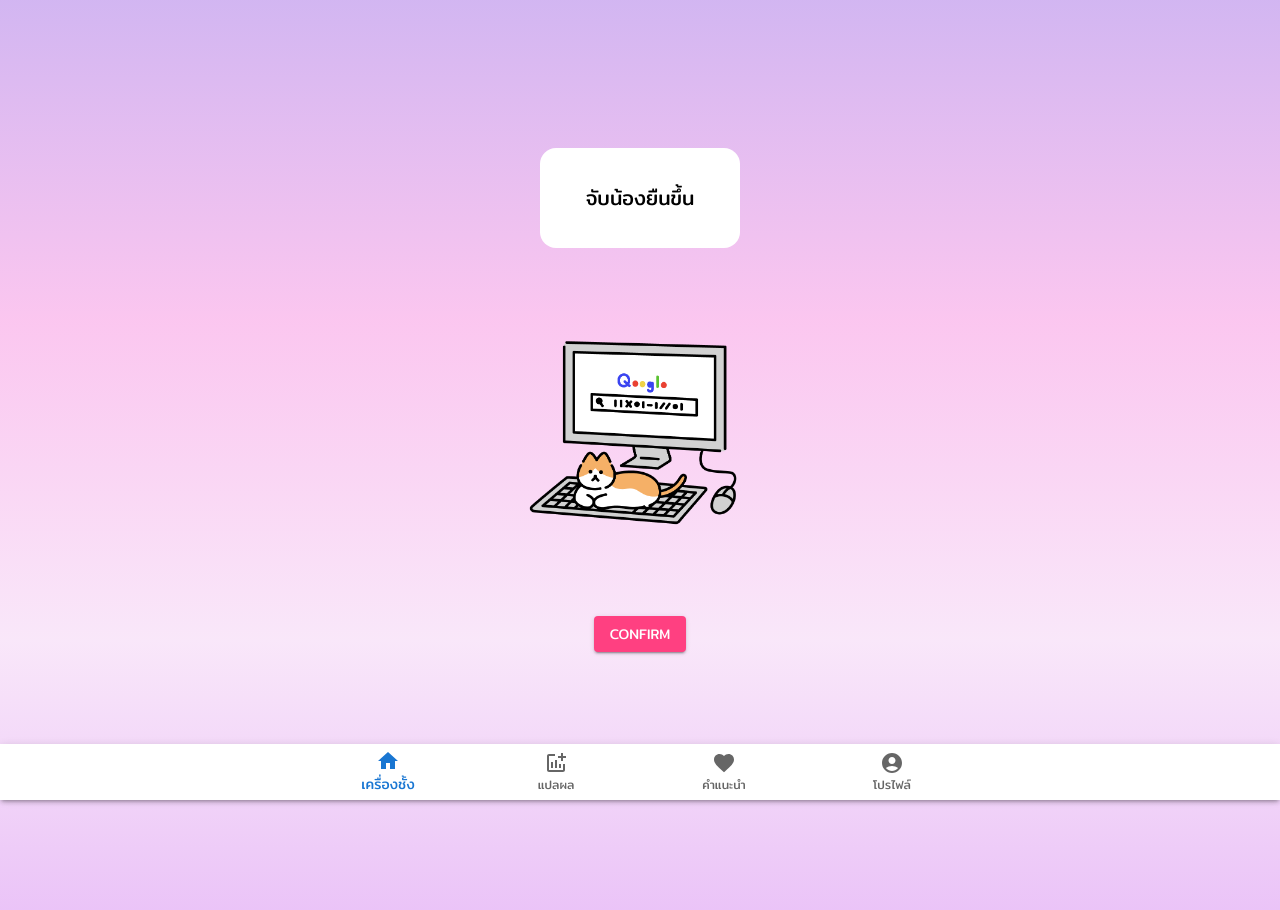
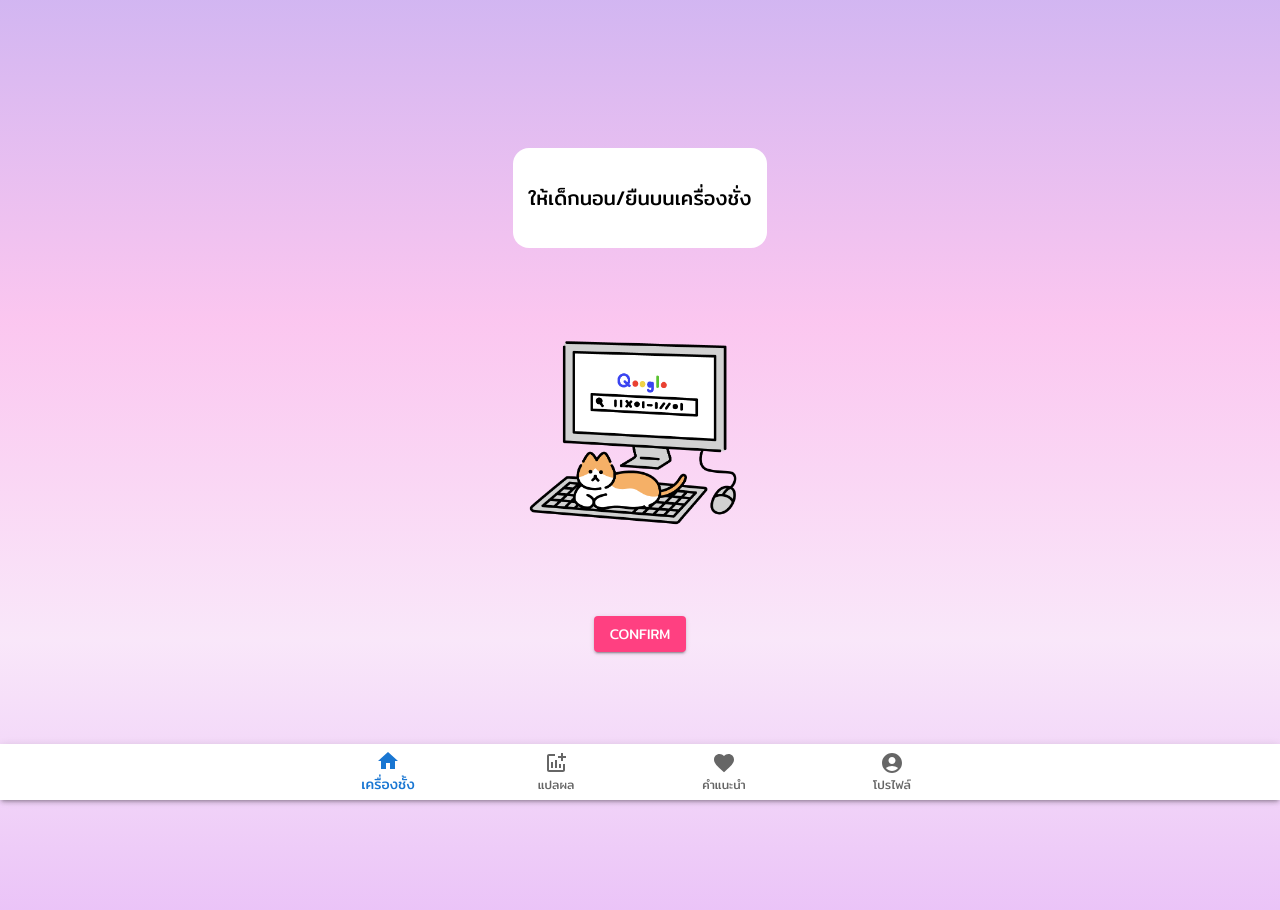
Before and after one commit to RawichSinghachai/NurseApp, a Next.js app: page /home in a window 1280 px wide. Shown: the top 910 px of the page. Built offline with nearby package versions, Linux system fonts and the light colour scheme; no server answers; sample sign-in values are in the browser's storage.

Commit message:
Add files via upload

```diff
--- a/src/pages/home.tsx
+++ b/src/pages/home.tsx
@@ -31,11 +31,11 @@ export default function Home() {
       }}>
 
         <Box sx={{
-          width: '200px', height: '100px', bgcolor: 'white', borderRadius: 4,
-          display: 'flex', justifyContent: 'center', alignItems: 'center',
+          maxWidth: '300px', height: '100px', bgcolor: 'white', borderRadius: 4,
+          display: 'flex', justifyContent: 'center', alignItems: 'center',px:2
         }}>
           <Typography variant="h6" sx={{ textAlign: 'center' }}>
-            จับน้องยืนขึ้น
+            ให้เด็กนอน/ยืนบนเครื่องชั่ง
           </Typography>
         </Box>
 
--- a/src/pages/index.tsx
+++ b/src/pages/index.tsx
@@ -28,7 +28,7 @@ function index({ }: Props) {
       <Box sx={{ display: 'column', p: 2, }}>
 
         <Box sx={{ display: 'flex', justifyContent: 'center', mt: 2 }}>
-          <Image height={300} width={300} src={logo} alt='logo' priority />
+          <Image height={150} width={150} src={logo} alt='logo' priority />
         </Box>
 
         <Box sx={{ display: 'flex', justifyContent: 'center', mt: 2, mb: 4 }}>
--- a/src/pages/login.tsx
+++ b/src/pages/login.tsx
@@ -72,7 +72,7 @@ export default function login({ }: Props) {
 
             <Checkdata />
             <Box sx={{ display: 'flex', justifyContent: 'center', my: 2 }}>
-                <Image height={300} width={300} src={logo} alt='logo' priority />
+                <Image height={200} width={200} src={logo} alt='logo' priority />
             </Box>
 
             <Box sx={{
```
Also changed, not shown: public/logo.png.
